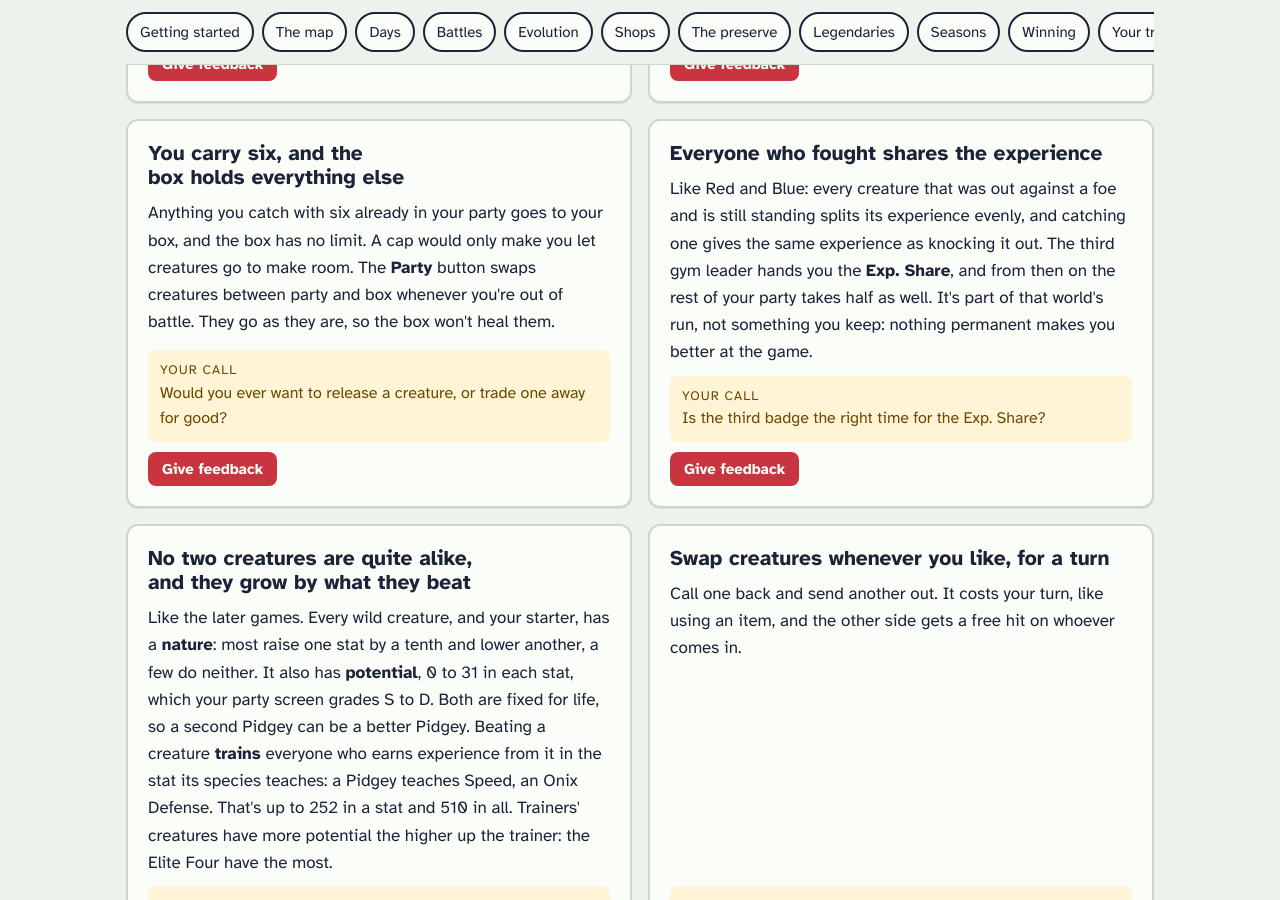
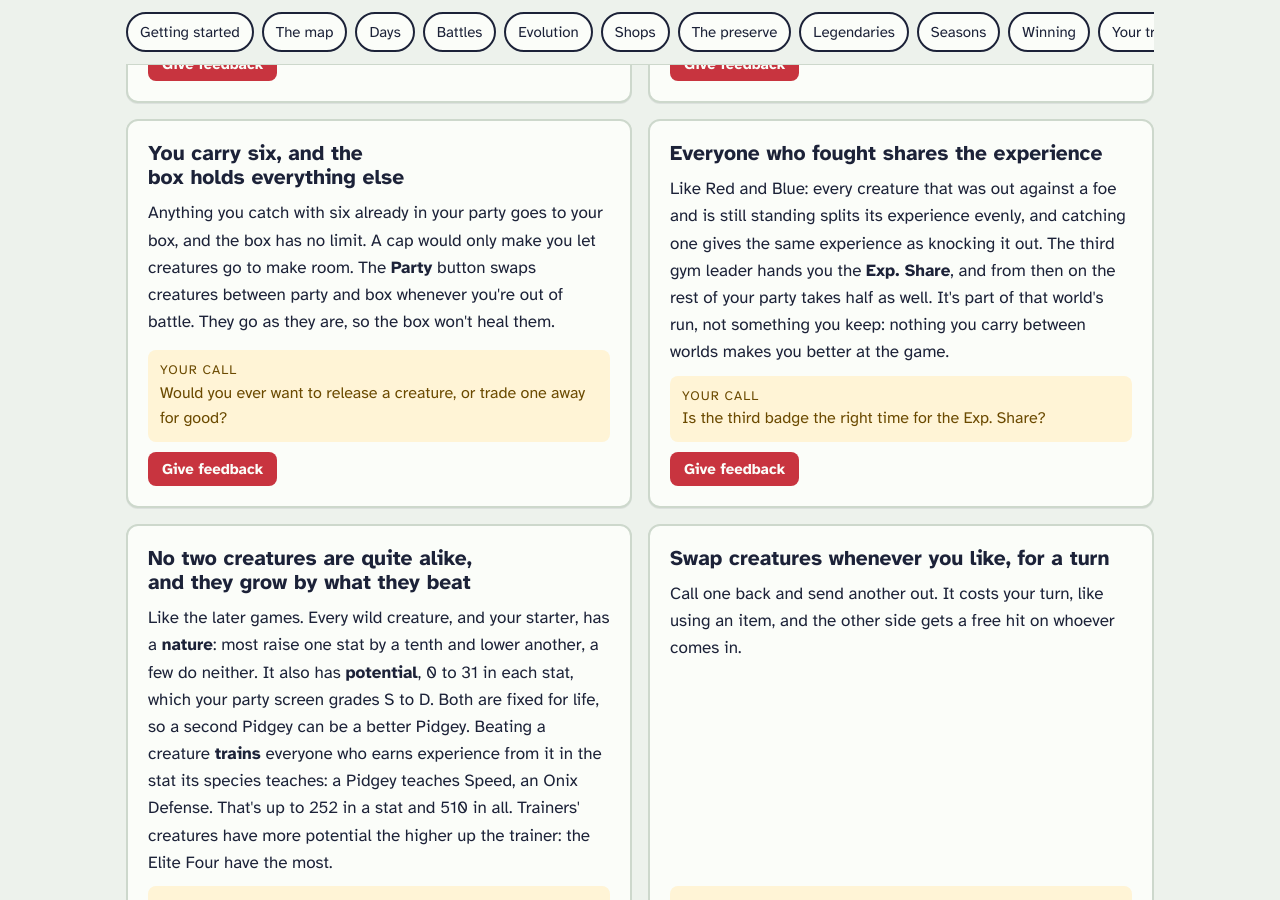
Before and after one commit to Four-Cube-Games/super-adventure, a Jekyll site: the page built from handbook.html, in a window 1280 px wide and 900 px high, scrolled down 6987 px. Built offline with Jekyll 4.4.1, drawn with Linux system fonts in a browser that asks for light colours.

Commit message:
Say it's nothing carried between worlds that makes you better

```diff
--- a/handbook.html
+++ b/handbook.html
@@ -224,7 +224,7 @@ styles: /assets/handbook.css
     </article>
     <article class="rule" data-rule="exp">
       <h3>Everyone who fought shares the experience</h3>
-      <p class="said">Like Red and Blue: every creature that was out against a foe and is still standing splits its experience evenly, and catching one gives the same experience as knocking it out. The third gym leader hands you the <b>Exp. Share</b>, and from then on the rest of your party takes half as well. It's part of that world's run, not something you keep: nothing permanent makes you better at the game.</p>
+      <p class="said">Like Red and Blue: every creature that was out against a foe and is still standing splits its experience evenly, and catching one gives the same experience as knocking it out. The third gym leader hands you the <b>Exp. Share</b>, and from then on the rest of your party takes half as well. It's part of that world's run, not something you keep: nothing you carry between worlds makes you better at the game.</p>
       <p class="ask">Is the third badge the right time for the Exp. Share?</p>
       <a class="tell" href="{{ site.repo }}/issues/new?template=feedback.yml&amp;title=Handbook%3A%20Everyone%20who%20fought%20shares%20the%20experience&amp;rule=Everyone%20who%20fought%20shares%20the%20experience">Give feedback</a>
     </article>
```
